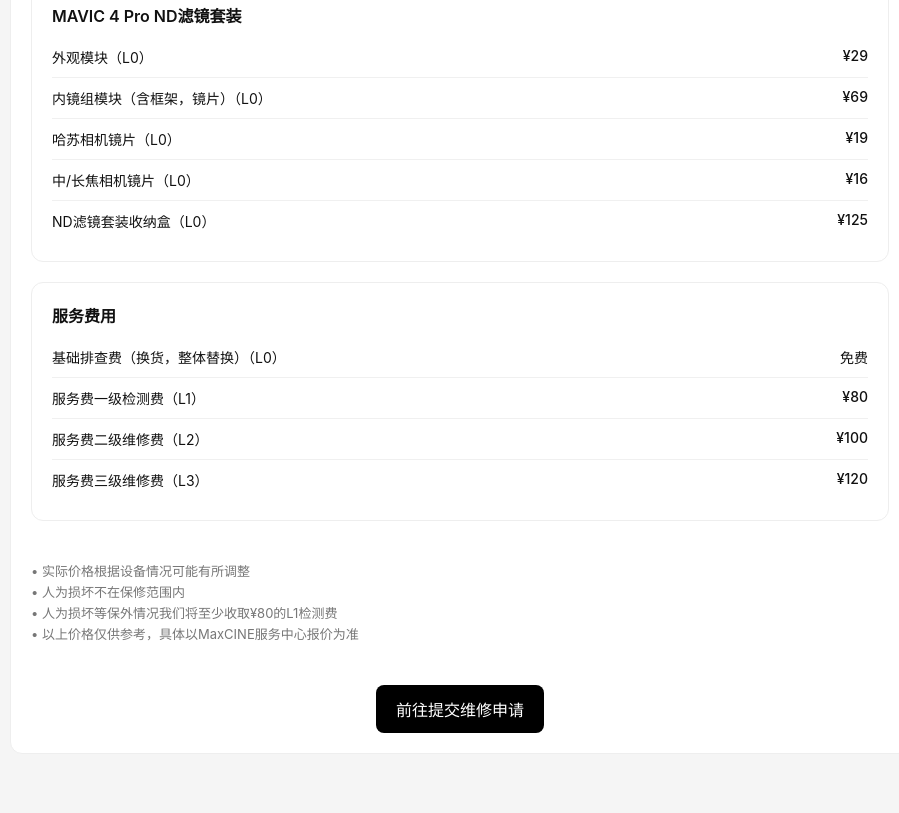
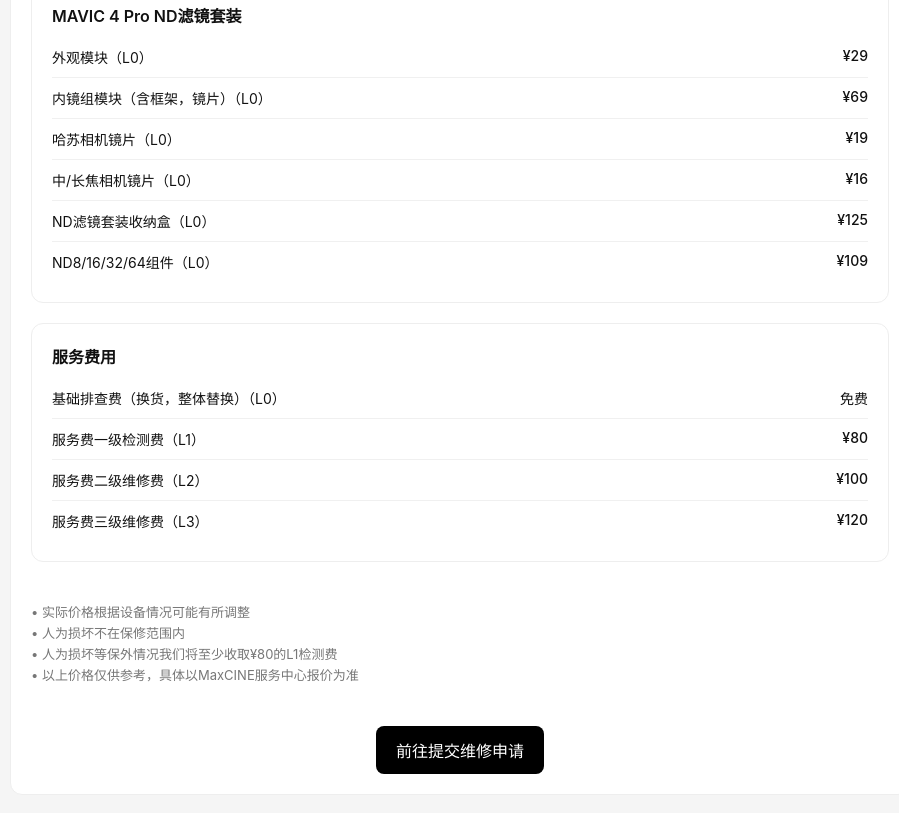
Before and after one commit to MaxCINE-Lab/MaxCINE, a plain HTML site: page repair-pricing/index.html in a window 1280 px wide. Shown: the part 935-1748 px from the top of the page, without its empty margins (180-1079 px from the left). Drawn offline with Linux system fonts and the light colour scheme.

Commit message:
Update index.html

```diff
--- a/repair-pricing/index.html
+++ b/repair-pricing/index.html
@@ -189,6 +189,10 @@
       <span>ND滤镜套装收纳盒（L0）</span>
       <span class="price">¥125</span>
     </div>
+       <div class="price-row">
+      <span>ND8/16/32/64组件（L0）</span>
+      <span class="price">¥109</span>
+    </div>
 </div>
   <!-- 服务 -->
   <div class="price-card">
```
